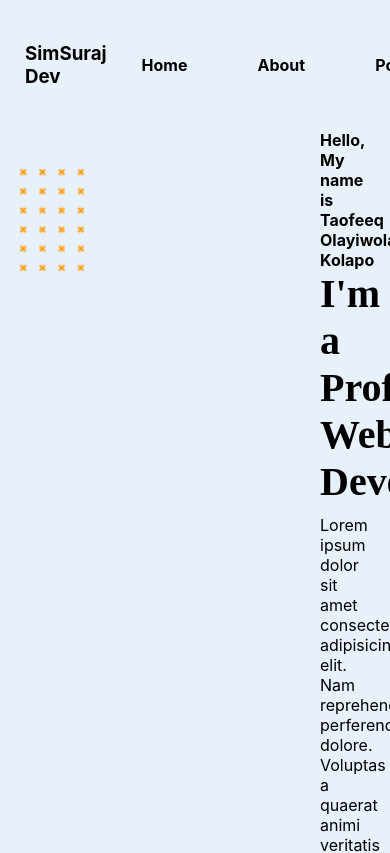
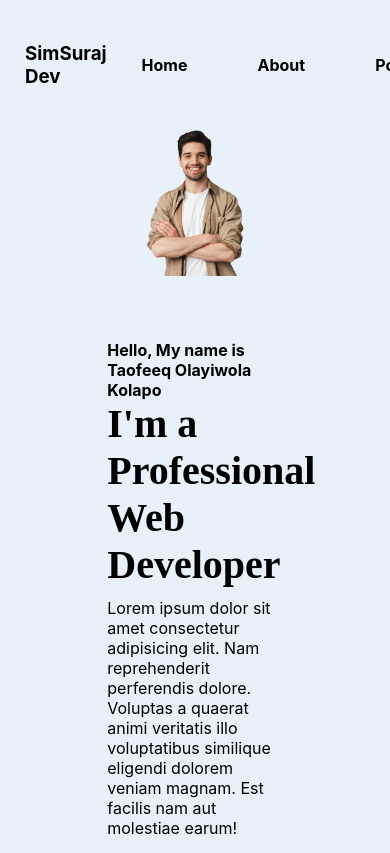
Before and after one commit to Taofeeq001/My-Portfolio, a React (Create React App) app: page / in a window 390 px wide. Shown: the top 853 px of the page. Built offline with nearby package versions, Linux system fonts and the light colour scheme; a web font is replaced by a local one.

Commit message:
updating hero responsiveness

```diff
--- a/src/Components/Pages/Hero/Hero.css
+++ b/src/Components/Pages/Hero/Hero.css
@@ -46,19 +46,28 @@
     left: 5%;
 }
 .stars img{
-    animation-name: anim;
-    animation-timing-function: 4s;
-    animation-iteration-count: infinite;
+    animation: 4s anim infinite;
     width: 150%;
 }
 @keyframes anim {
     0%{
-        transform: translateY(0%);
+        transform:translateX(0%);
     }
-    50%{
-        transform: translateY(50%);
+    20%{
+        transform: translateX(60%);
     }
     100%{
-        transform: translateY(0%);
+        transform: translateX(0%);
     }
 }
+
+@media screen and (max-width: 950px) {
+    .hero-content{
+        flex-direction: column-reverse;
+        padding-left: 0;
+    }
+    .stars{
+        display: none;
+    }
+
+}
```
